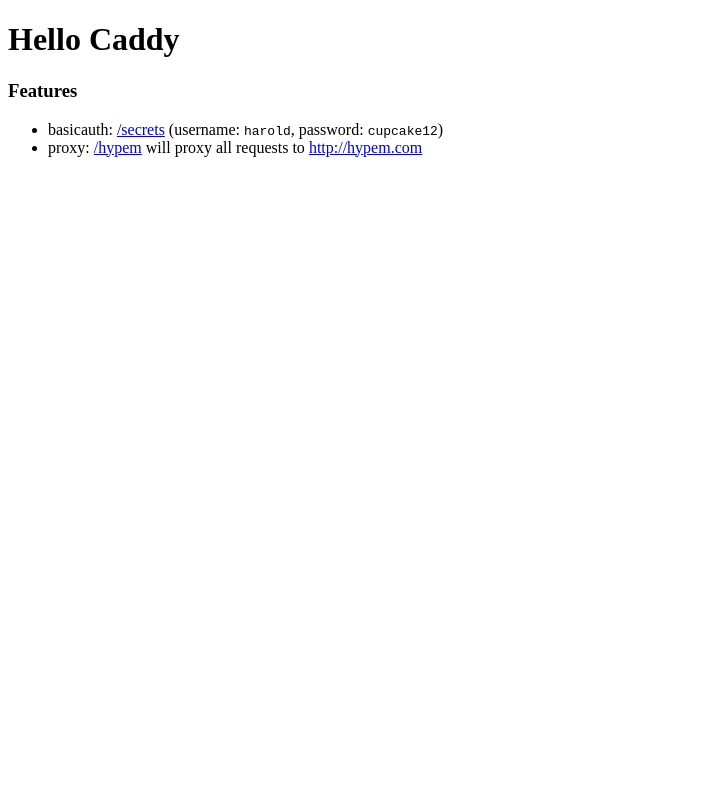
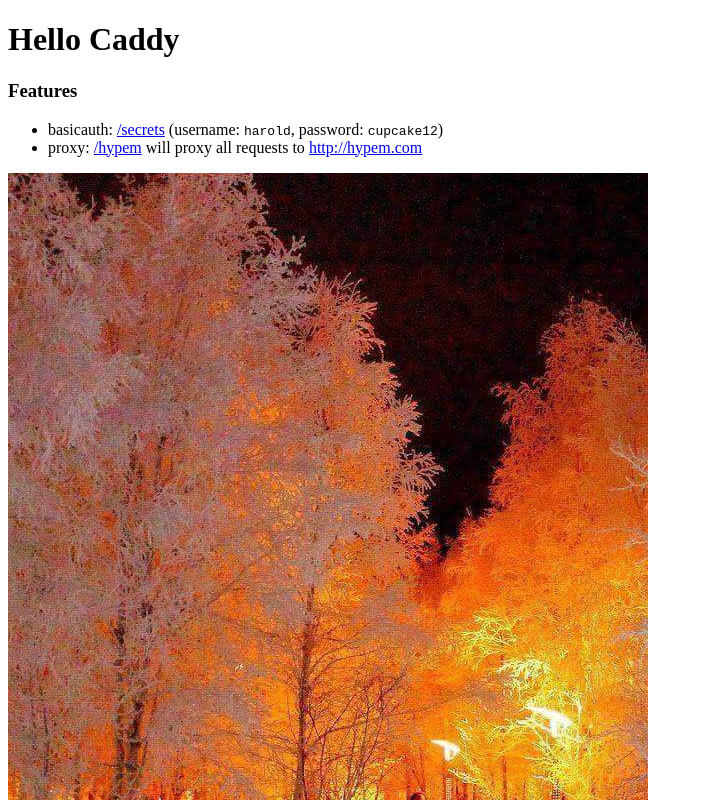
Before and after one commit to feedm3/learning-caddy, a plain HTML site: page www/index.html in a window 1280 px wide. Shown: the top 800 px of the page, without its empty margins (0-703 px from the left). Drawn offline with Linux system fonts and the light colour scheme.

Commit message:
Add an image

```diff
--- a/www/index.html
+++ b/www/index.html
@@ -12,5 +12,6 @@
     <li>proxy: <a href="secrets">/hypem</a> will proxy all requests to <a href="http://hypem.com">http://hypem.com</a>
     </li>
 </ul>
+<img src="winter.jpg">
 </body>
 </html>
```
Also changed, not shown: www/winter.jpg (added).
